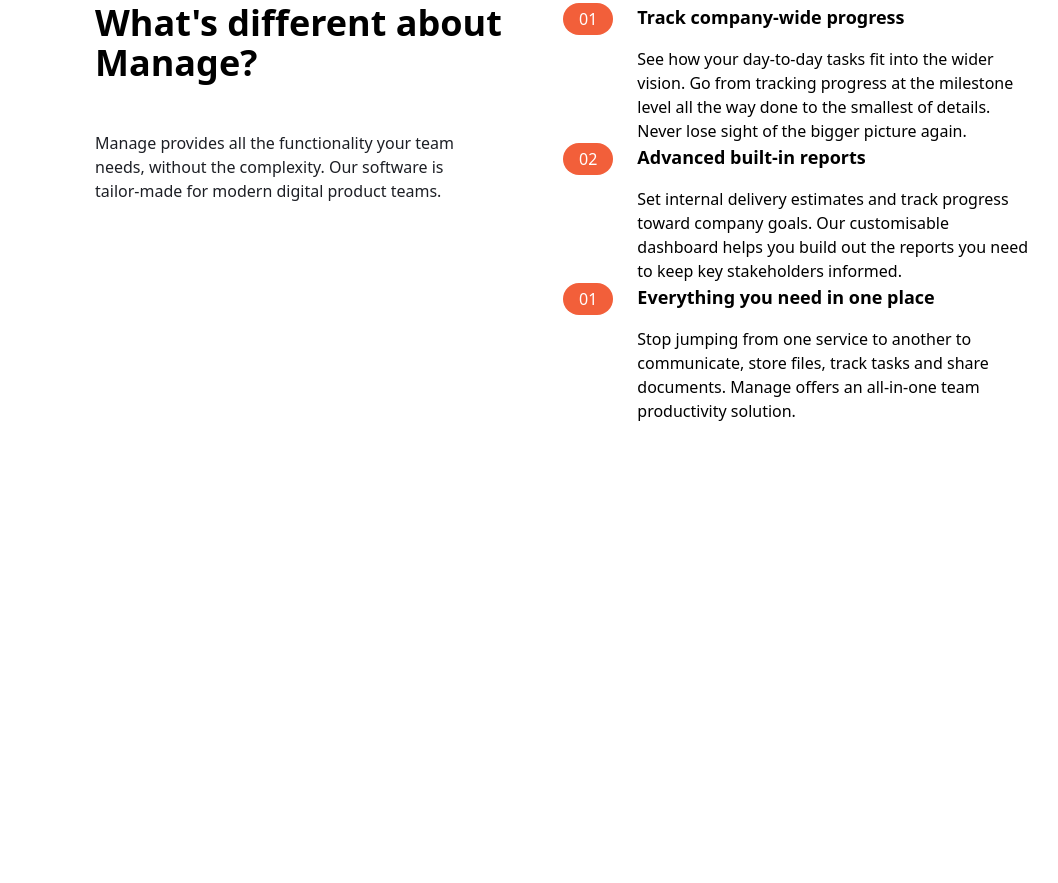
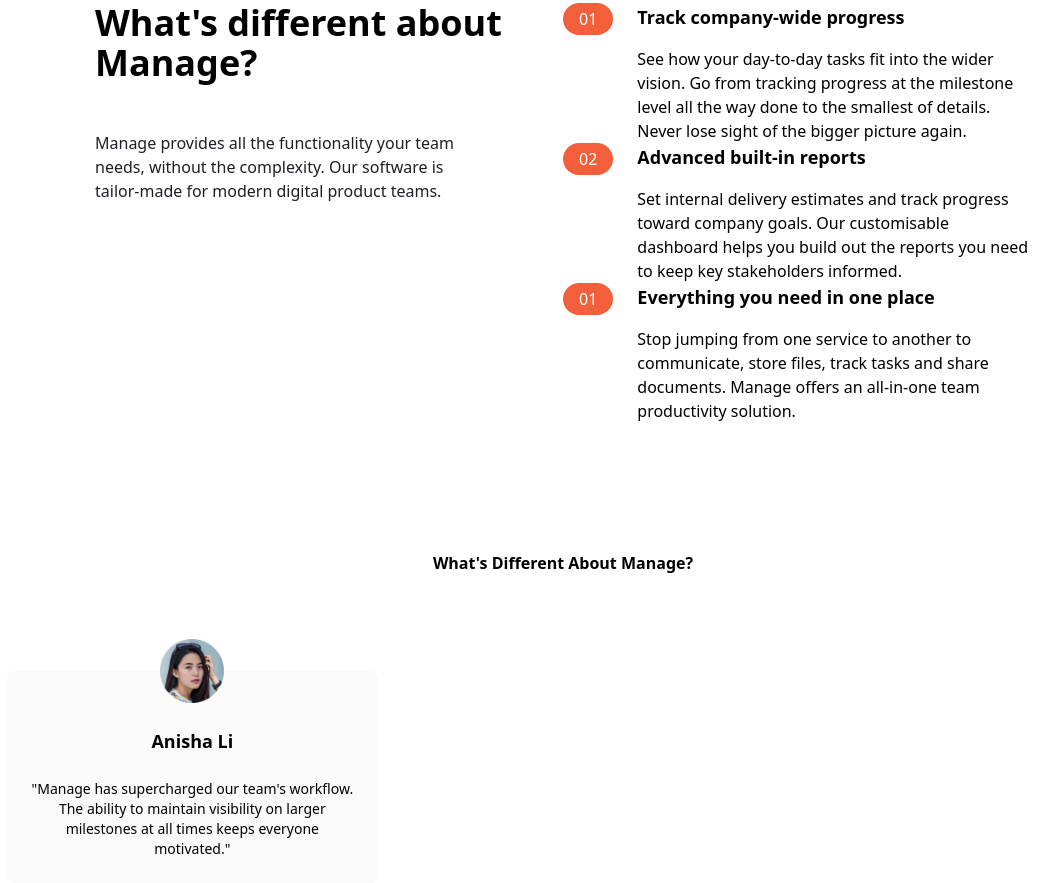
Before and after one commit to juhyunham/tailwind-project, a website: page index.html in a window 1280 px wide. Shown: the part 653-1536 px from the top of the page, without its empty margins (77-1135 px from the left). Before the commit the page ends 1076 px from the top, so only its background shows below. Drawn offline with Linux system fonts and the light colour scheme.

Commit message:
testimonial section

```diff
--- a/index.html
+++ b/index.html
@@ -131,5 +131,22 @@
         </div>
       </div>
     </section>
+
+    <!-- Testimonial Section -->
+    <section id="testimonials">
+      <div class="max-w-6xl px-5 mx-auto mt-32 text-center">
+        <h2 class="text-4x1 font-bold text-center">What's Different About Manage?</h2>
+        <div class="flex flex-col mt-24 md:flex-row md:space-x-6">
+          <div class="flex flex-col items-center p-6 space-y-6 rounded-lg bg-veryLightGray md:w-1/3">
+            <img src="img/avatar-anisha.png" class="w-16 -mt-14" alt="" />
+            <h5 class="text-lg font-bold">Anisha Li</h5>
+            <p class="text-sm text-darkGraysiBlue">
+              "Manage has supercharged our team's workflow. The ability to maintain visibility on larger milestones at
+              all times keeps everyone motivated."
+            </p>
+          </div>
+        </div>
+      </div>
+    </section>
   </body>
 </html>
```
Also changed, not shown: css/main.css.
